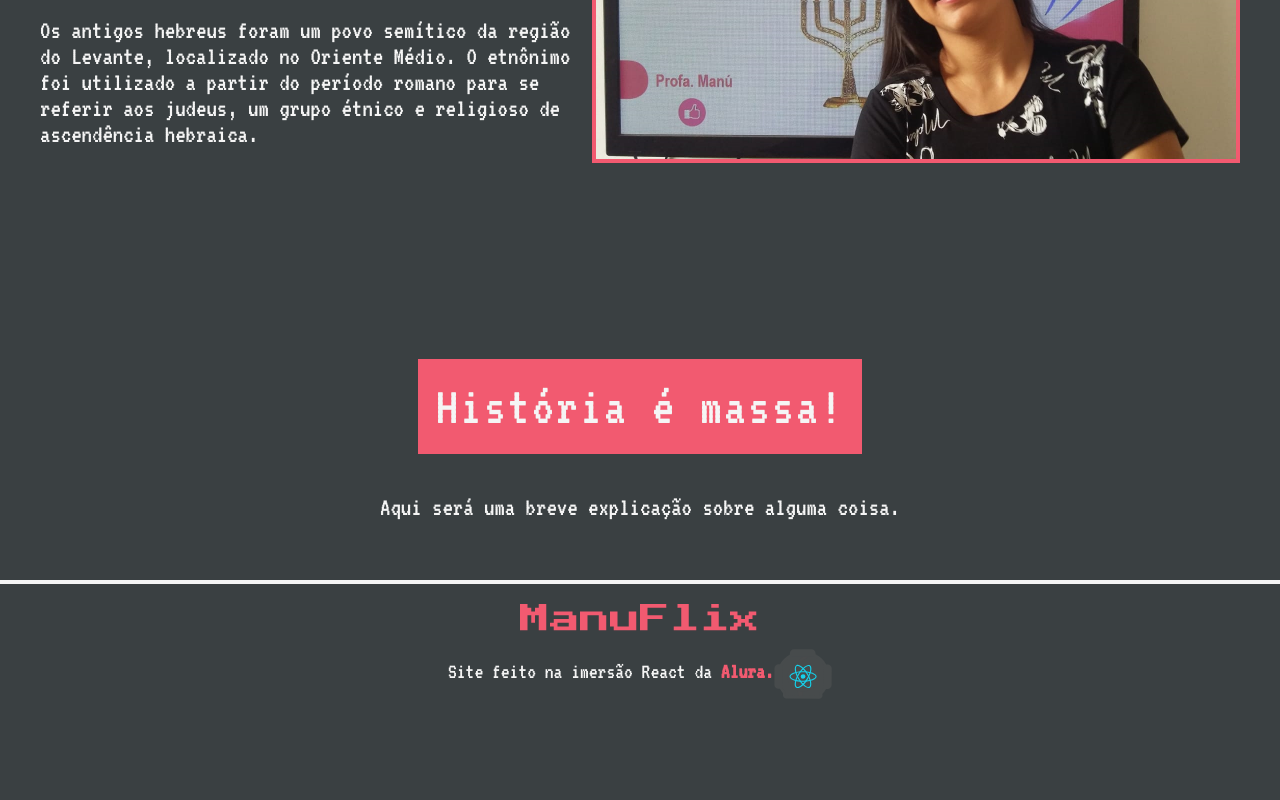
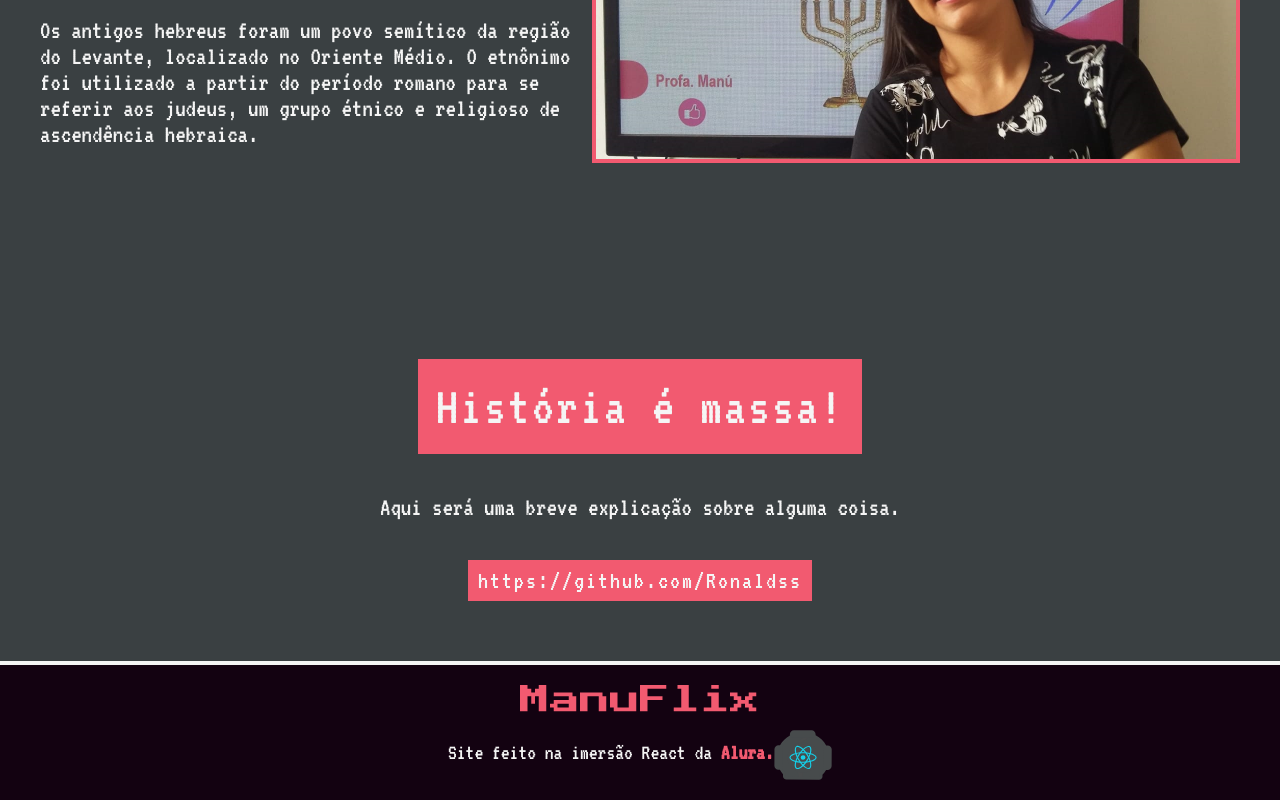
Before and after one commit to Ronaldss/Manuflix---vers-o-em-Live-MarcoBrunoDev, a React (Create React App) app: page / in a window 1280 px wide. Shown: the part 473-1273 px from the top of the page. Before the commit the page ends 1192 px from the top, so only its background shows below. Built offline with nearby package versions, Linux system fonts and the light colour scheme.

Commit message:
TagManu in Caursel

```diff
--- a/src/App.jsx
+++ b/src/App.jsx
@@ -9,6 +9,27 @@ import avatarImg from './assests/img/avatar.jpg';
 import HeaderOpen from './components/HeaderOpen';
 import FooterOpen from './components/FooterOpen';
 import SectionManu from './components/SectionManu';
+
+// const videos = [
+//   {
+//     src: { dev },
+//     alt: 'Thumb da minha tela',
+//     title: 'Os Hebreus e o monoteismo judáico',
+//     avatar: { avatarImg },
+//     channelName: 'Tudo de História',
+//     time: '00:02:00',
+//     link: 'https://www.youtube.com/channel/UClGc0HpLEG3eJ8e2azhtOKg',
+//   },
+//   {
+//     src: { dev },
+//     alt: 'Thumb da minha tela',
+//     title: 'Os Hebreus e o monoteismo judáico',
+//     avatar: { avatarImg },
+//     channelName: 'Tudo de História',
+//     time: '00:02:00',
+//     link: 'https://www.youtube.com/channel/UClGc0HpLEG3eJ8e2azhtOKg',
+//   },
+// ];
 
 function App() {
   return (
@@ -38,6 +59,8 @@ function App() {
       <SectionManu>
         <TagManu>História é massa!</TagManu>
         <DescriptionManu>Aqui será uma breve explicação sobre alguma coisa.</DescriptionManu>
+        <TagManu small>https://github.com/Ronaldss</TagManu>
+        {/* <CarouselManu videos={videos} /> */}
       </SectionManu>
       <FooterOpen />
     </>
--- a/src/components/FooterOpen/styles.js
+++ b/src/components/FooterOpen/styles.js
@@ -6,7 +6,8 @@ const FooterStyle = styled.footer`
   flex-direction: column;
   align-items: center;
   font-size: 22px;
-  background-color: var(--color-black-dark);
+  /* background-color: var(--color-black-dark); */
+  background-color: #130211;
   color: var(--color-gray-light);
   padding: 20rem 0;
   border-top: 4px solid var(--color-gray-light);
--- a/src/components/HeaderOpen/styles.js
+++ b/src/components/HeaderOpen/styles.js
@@ -4,7 +4,8 @@ import ButtonManu from '../ButtonManu';
 import LogoManu from '../LogoManu';
 
 export const HeaderManu = styled.header`
-  background: var(--color-black-dark);
+  /* background: var(--color-black-dark); */
+  background-color:#130211;
   border-bottom: 4px solid var(--color-gray-light);
   padding: 20rem 60rem;
 
--- a/src/components/SectionManu/index.js
+++ b/src/components/SectionManu/index.js
@@ -4,13 +4,20 @@ import DescriptionManu from '../DescriptionManu';
 import TagManu from '../TagManu';
 
 const SectionManu = styled.section`
+
+  display: flex;
+  flex-direction: column;
+  align-items: center;
   padding-top:20rem;
   padding-bottom:20rem;
   ${container};
-  text-align:center;
 
   & > ${TagManu} {
     margin-bottom:40rem;
+  }
+
+  & > ${TagManu}:not(:first-child) {
+    align-self: flex-:start;
   }
 
   & > ${DescriptionManu} {
--- a/src/components/TagManu/index.js
+++ b/src/components/TagManu/index.js
@@ -1,14 +1,19 @@
-import styled from 'styled-components';
+import styled, { css } from 'styled-components';
 
 const TagManu = styled.h2`
   display: inline-block;
-  /* border-radius: 4px; */
   font-size: 55rem;
   letter-spacing:2px;
   background-color: var(--color-frontend);
   padding: 20rem 18rem;
   margin-bottom:20rem;
   color: var(--color-gray-light);
+
+  ${({ small }) => small && css`
+      font-size: 25rem;
+      padding: 8rem 10rem;
+  `};
+
 `;
 
 export default TagManu;
```
Also changed, not shown: src/components/CarouselManu/index.js (added, +7 -0 lines), src/components/CarouselManu/styles.js (added).
